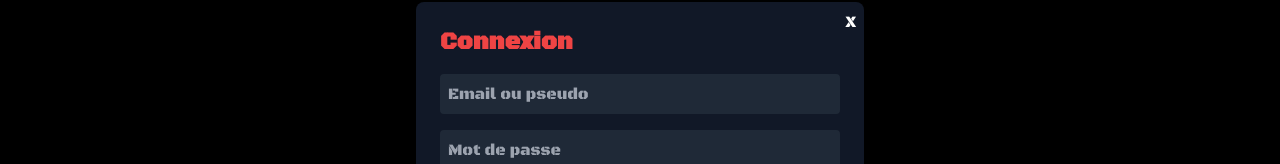
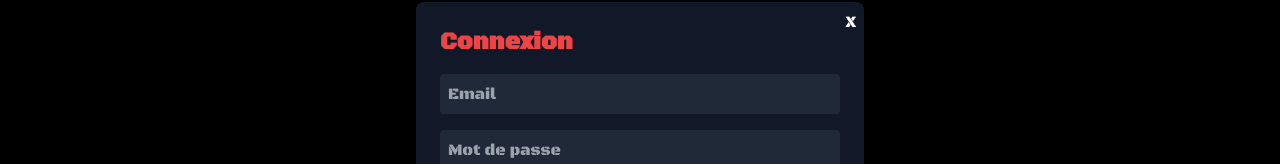
Before and after one commit to Devapp21/arenahub, a Next.js app: page /profil in a window 1280 px wide. Both pictures are taken after a click on the button "Connexion". Shown: the part 254-418 px from the top of the page. Built offline with nearby package versions, Linux system fonts and the light colour scheme.

Commit message:
Message explicatif

```diff
--- a/app/RootLayoutClient.tsx
+++ b/app/RootLayoutClient.tsx
@@ -217,7 +217,7 @@ export default function RootLayoutClient() {
                 {authMode === "register" && (
                   <input type="text" placeholder="Pseudo" value={pseudo} onChange={(e) => setPseudo(e.target.value)} className="p-2 rounded bg-gray-800 text-white" required />
                 )}
-                <input type="text" placeholder={authMode === "login" ? "Email ou pseudo" : "Email"} value={emailOrPseudo} onChange={(e) => setEmailOrPseudo(e.target.value)} className="p-2 rounded bg-gray-800 text-white" required />
+                <input type="text" placeholder={authMode === "login" ? "Email" : "Email"} value={emailOrPseudo} onChange={(e) => setEmailOrPseudo(e.target.value)} className="p-2 rounded bg-gray-800 text-white" required />
                 <input type="password" placeholder="Mot de passe" value={password} onChange={(e) => setPassword(e.target.value)} className="p-2 rounded bg-gray-800 text-white" required />
                 {authMode === "register" && (
                   <input type="password" placeholder="Confirmer le mot de passe" value={confirmPassword} onChange={(e) => setConfirmPassword(e.target.value)} className="p-2 rounded bg-gray-800 text-white" required />
```
